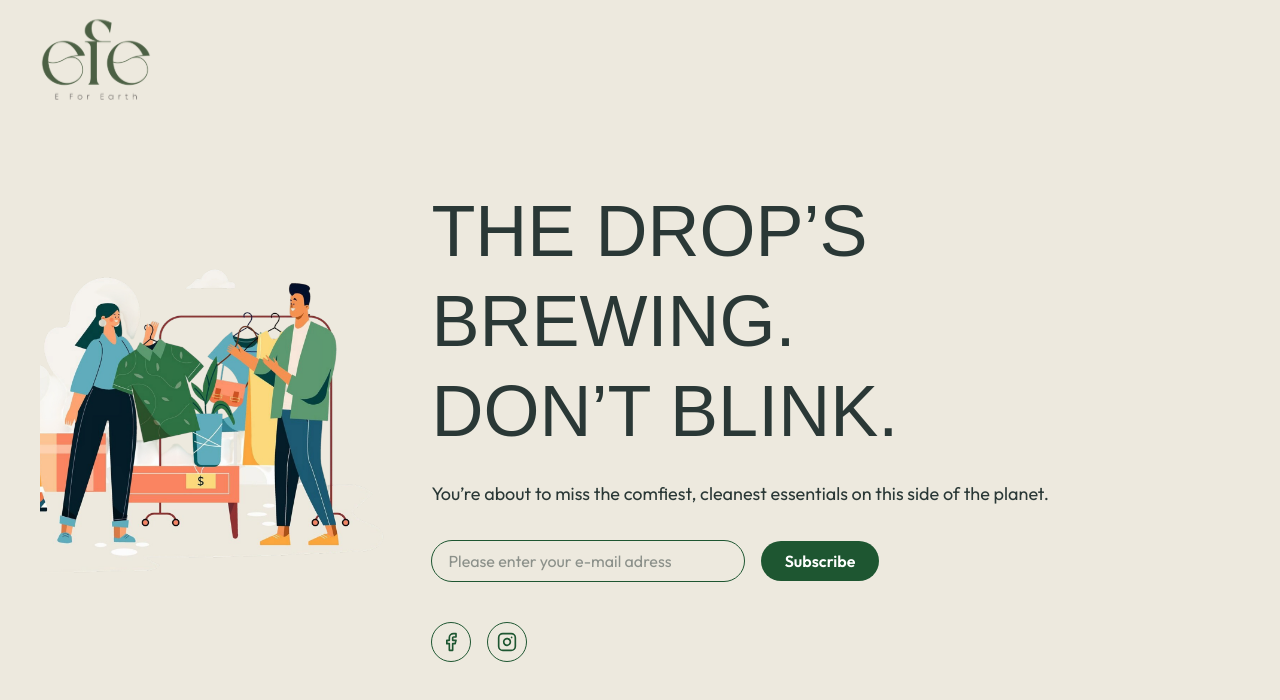
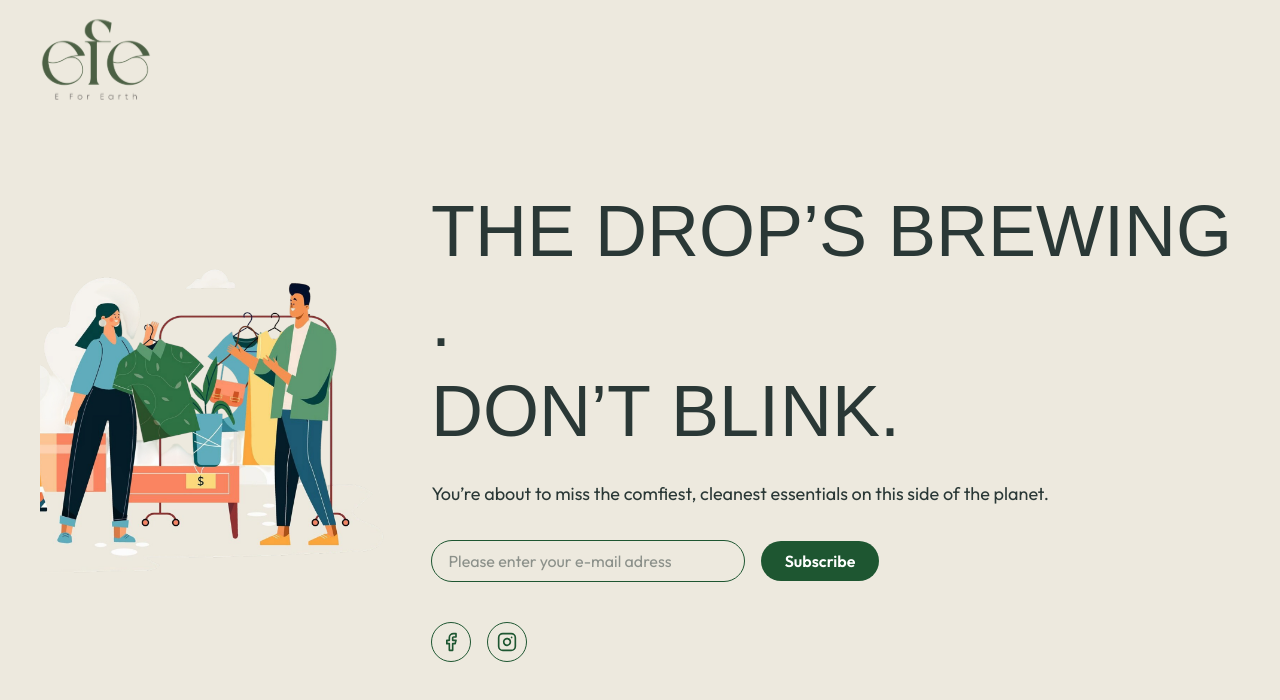
Before and after one commit to rupin-desai/efe-dev, a React (Vite) app: page / in a window 1280 px wide. Shown: the top 700 px of the page. Built offline with nearby package versions, Linux system fonts and the light colour scheme; a web font is replaced by a local one.

Commit message:
Add AnimatedTitle component for text animation; enhance landing page title styling and interactivity

```diff
--- a/src/pages/LandingPage.jsx
+++ b/src/pages/LandingPage.jsx
@@ -1,6 +1,29 @@
 import React from 'react';
 import { Facebook, Instagram } from 'lucide-react';
 import { motion } from 'framer-motion';
+
+// Utility to split text into animated letter spans
+const AnimatedTitle = ({ text }) => {
+  return (
+    <span className="inline-block">
+      {text.split('').map((char, idx) =>
+        char === ' ' ? (
+          <span key={idx}>&nbsp;</span>
+        ) : (
+          <motion.span
+            key={idx}
+            whileHover={{ scale: 1.3, color: 'var(--brand-primary-light)' }}
+            transition={{ type: 'spring', stiffness: 400, damping: 20 }}
+            className="inline-block cursor-pointer"
+            style={{ display: 'inline-block', willChange: 'transform' }}
+          >
+            {char}
+          </motion.span>
+        )
+      )}
+    </span>
+  );
+};
 
 const staggerContainer = {
   hidden: {},
@@ -84,10 +107,14 @@ const LandingPage = () => {
             style={{
               fontFamily: 'var(--font-family-dream)',
               color: 'var(--brand-font)',
+              cursor: 'pointer',
+              userSelect: 'none',
             }}
             variants={fadeRight}
           >
-            THE DROP’S BREWING.<br />DON’T BLINK.
+            <AnimatedTitle text="THE DROP’S BREWING." />
+            <br />
+            <AnimatedTitle text="DON’T BLINK." />
           </motion.h1>
           <motion.p
             className="text-lg mb-8"
@@ -159,6 +186,11 @@ const LandingPage = () => {
                   opacity: 0.9,
                 }}
               ></span>
+              <style>{`
+                .group:hover {
+                  border-color: transparent !important;
+                }
+              `}</style>
             </a>
             <a
               href="#"
@@ -181,6 +213,11 @@ const LandingPage = () => {
                   opacity: 0.9,
                 }}
               ></span>
+              <style>{`
+                .group:hover {
+                  border-color: transparent !important;
+                }
+              `}</style>
             </a>
           </motion.div>
         </motion.div>
```
